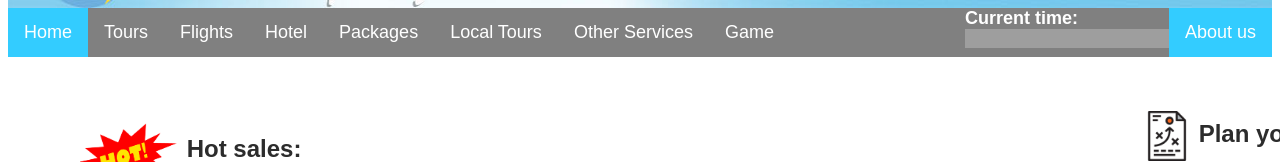
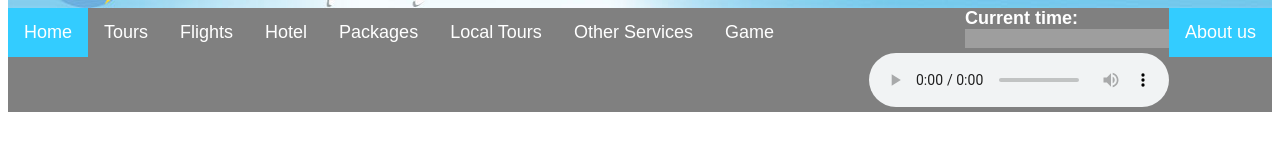
Before and after one commit to HentaiGary/hkuspace.rtc.io, a plain HTML site: page index.html in a window 1280 px wide. Shown: the part 200-362 px from the top of the page. Drawn offline with Linux system fonts and the light colour scheme; grey boxes are pictures that could not be loaded.

Commit message:
Add files via upload

```diff
--- a/index.html
+++ b/index.html
@@ -65,7 +65,9 @@ function showSlides() {
   <li><a href="4x4.html">Game</a></li>
   <li style="float:right"><a class="highlight" href="loginToFounder.html">About us</a></li>
  <li style="float:right"><span style="font-family:Bookman , Arial;color:white;"><b>Current time:</b><br><iframe  src="http://free.timeanddate.com/clock/i67culsg/n102/fs15/fcfff/tct/pct/ftbi/pd2/tt0/tw0/tm1/ts1/tb2" frameborder="0" width="204" height="19" allowTransparency="true"></iframe>
-</span></li>
+<li style="float:right"><audio autoplay="autoplay"  controls="controls"><source src="sound/bgmusic.mp3" type="audio/mpeg"  /></audio></li>
+
+ </span></li>
 
 </ul>
 </div>
```
